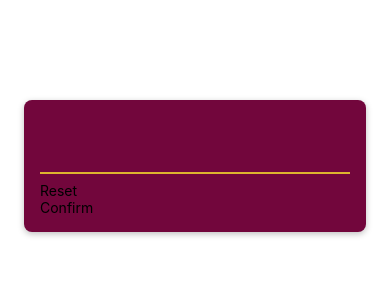
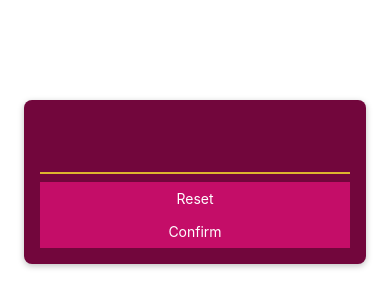
Before and after one commit to Ind0Pacific/mini-game, a React Native app: screen / in a window 390 px wide. Shown: the top 308 px of the page. Built offline with nearby package versions, Linux system fonts and the light colour scheme.

Commit message:
Added visual feedback system.

```diff
--- a/components/PrimaryComponets.js
+++ b/components/PrimaryComponets.js
@@ -1,10 +1,48 @@
-import { View , Text } from "react-native";
+import { View, Text, Pressable, StyleSheet } from "react-native";
 
-function PrimaryButton({children}){
-    return(
-        <View>
-            <Text>{children}</Text>
-        </View>
-    );
+function PrimaryButton({ children }) {
+  function pressHandler() {
+    console.log("Pressed");
+  }
+  return (
+    <View
+      style={({ pressed }) =>
+        pressed
+          ? [styles.buttonInnerContainer, styles.Pressed]
+          : styles.buttonOuterContainer
+      }
+    >
+      <Pressable
+        style={styles.buttonInnerContainer}
+        onPress={pressHandler}
+        android_ripple={{ color: "#f13593" }}
+      >
+        <Text style={styles.buttonText}>{children}</Text>
+      </Pressable>
+    </View>
+  );
 }
 export default PrimaryButton;
+
+const styles = StyleSheet.create({
+  buttonOuterContainer: {
+    borderRadius: 28,
+    margin: 4,
+    overflow: "hidden",
+  },
+
+  buttonInnerContainer: {
+    backgroundColor: "#c40d68",
+    paddingVertical: 8,
+    paddingHorizontal: 14,
+    elevation: 2,
+  },
+
+  buttonText: {
+    color: "white",
+    textAlign: "center",
+  },
+  Pressed: {
+    opacity: 0.75,
+  },
+});
```
